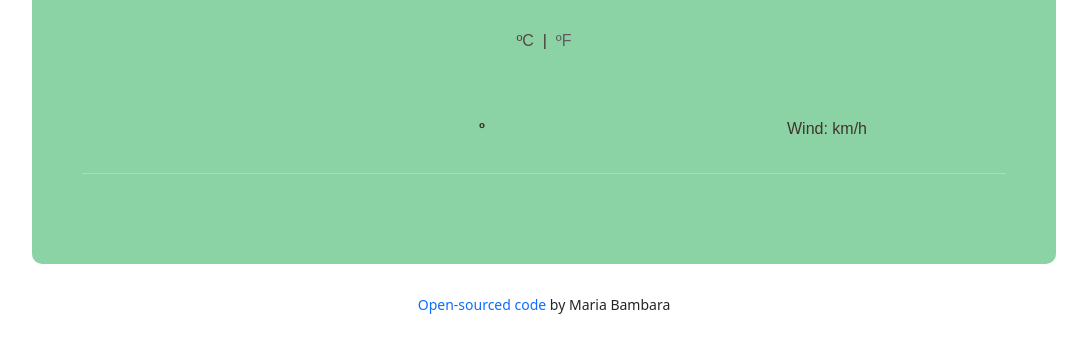
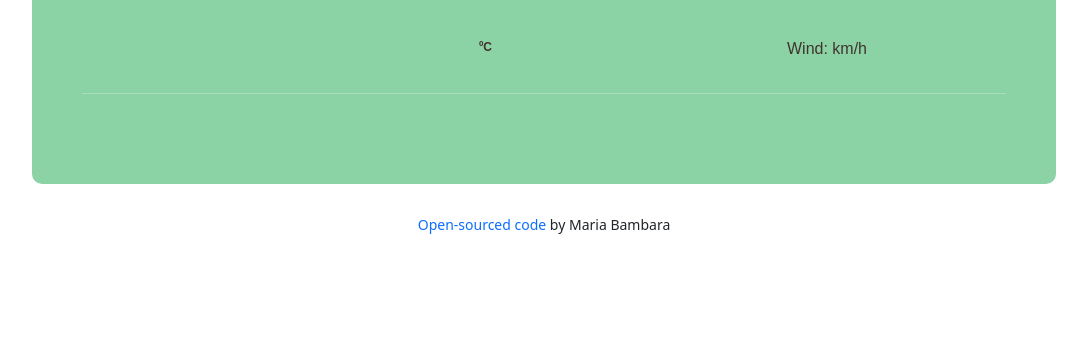
Before and after one commit to mariabambara/vanilla-weather-app, a plain HTML site: page index.html in a window 1280 px wide. Shown: the part 283-636 px from the top of the page, without its empty margins (96-1183 px from the left). Drawn offline with nearby package versions, Linux system fonts and the light colour scheme; no server answers.

Commit message:
Removed celcius to farenheit conversion HTML, CSS, and JS

```diff
--- a/index.html
+++ b/index.html
@@ -32,19 +32,13 @@
         </div>
       </div>
       <h2 class="current-day" id="today"></h2>
-      <div class="row converter">
-        <div class="col-12">
-          <a href="#" id="celcius-link" class="active">ºC</a
-          >&nbsp;&nbsp;|&nbsp;&nbsp;<a href="#" id="farenheit-link">ºF</a>
-        </div>
-      </div>
       <div class="row weather-today">
         <div class="col-3">
           <img src="" alt="" id="icon" class="float-right" />
         </div>
         <div class="col-4 offset-2 current-temp">
           <p>
-            <span class="degrees" id="today-temp"></span>º <br />
+            <span class="degrees" id="today-temp"></span><sup>ºC</sup><br />
             <span id="description"></span>
           </p>
         </div>
--- a/script.js
+++ b/script.js
@@ -116,29 +116,4 @@ function handleSubmit(event) {
   searchInput(city);
 }
 
-// select unit as celcius or farenheit
-let celciusTemperature = null;
-let degrees = document.querySelector("#today-temp");
-
-function farenheit(event) {
-  event.preventDefault();
-  celciusLink.classList.remove("active");
-  farenheitLink.classList.add("active");
-  let farenheitTemperature = (celciusTemperature * 9) / 5 + 32;
-  degrees.innerHTML = Math.round(farenheitTemperature);
-}
-
-function celcius(event) {
-  event.preventDefault();
-  farenheitLink.classList.remove("active");
-  celciusLink.classList.add("active");
-  degrees.innerHTML = Math.round(celciusTemperature);
-}
-
-let farenheitLink = document.querySelector("#farenheit-link");
-farenheitLink.addEventListener("click", farenheit);
-
-let celciusLink = document.querySelector("#celcius-link");
-celciusLink.addEventListener("click", celcius);
-
 searchInput("Toronto");
--- a/styles.css
+++ b/styles.css
@@ -85,22 +85,6 @@ form {
   width: 75%;
 }
 
-.converter {
-  display: inline;
-  text-align: center;
-}
-
-.converter a {
-  text-decoration: none;
-  color: #5e5e5e;
-  cursor: pointer;
-  transition: all 200ms ease-in-out;
-}
-
-.converter a:hover {
-  color: #40342f;
-}
-
 .github-link {
   text-decoration: none;
 }
@@ -109,13 +93,12 @@ form {
   text-transform: capitalize;
 }
 
+sup {
+  top: -0.25em;
+}
+
 img {
   margin: -24px;
-}
-
-.converter .active {
-  color: #554640;
-  cursor: default;
 }
 
 @media (max-width: 767px) {
```
